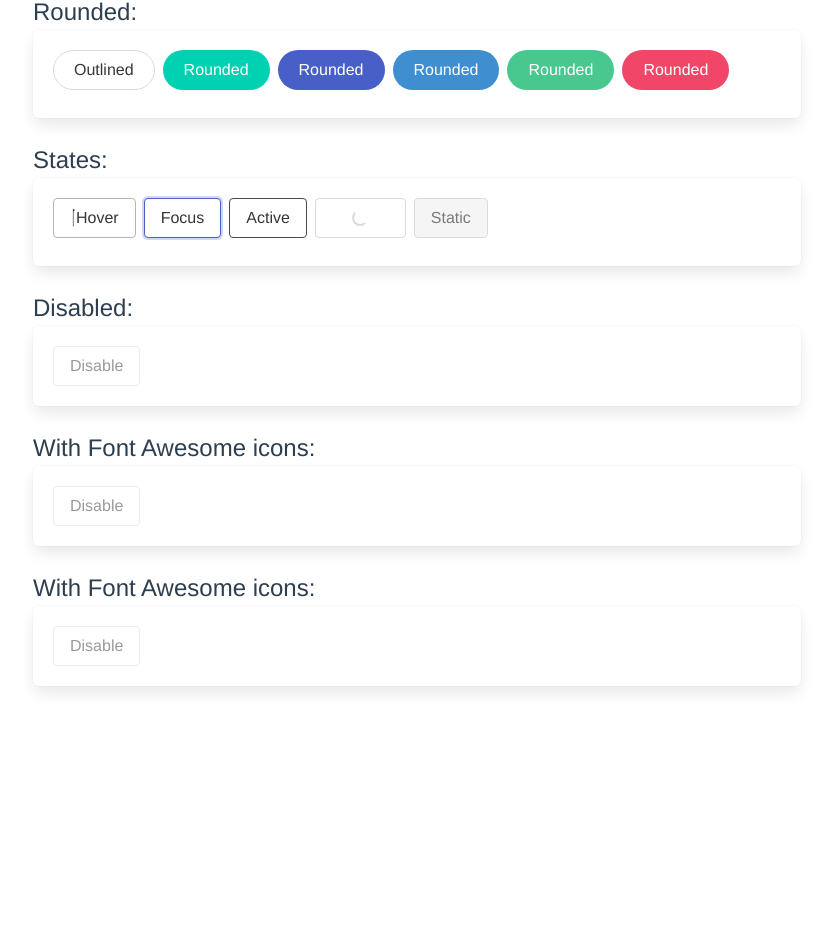
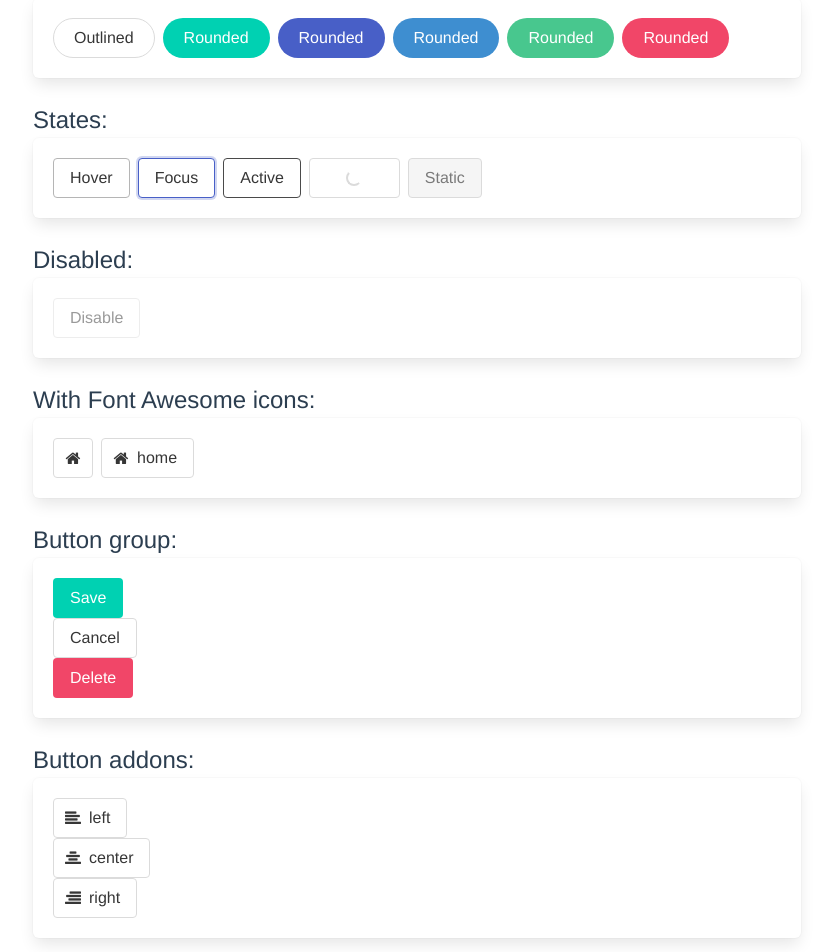
Before and after one commit to vue-bulma/bulma-ui, a Vue app: page /elements/button in a window 1280 px wide. Shown: the part 986-1938 px from the top of the page, without its empty margins (223-1056 px from the left). Before the commit the page ends 1692 px from the top, so only its background shows below. Built offline with nearby package versions, Linux system fonts and the light colour scheme.

Commit message:
add buttonGroup and buttonAddons

```diff
--- a/examples/components/elements/Button.vue
+++ b/examples/components/elements/Button.vue
@@ -1,12 +1,18 @@
 <template>
   <div class="container">
-    <span id="basic" class="title">Basic:</span>
+    <span
+      id="basic"
+      class="title"
+    >Basic:</span>
 
     <vb-box>
       <vb-button>Button</vb-button>
     </vb-box>
 
-    <span id="colors" class="title">Colors:</span>
+    <span
+      id="colors"
+      class="title"
+    >Colors:</span>
 
     <vb-box>
       <vb-button type="primary">Primary</vb-button>
@@ -25,7 +31,10 @@
       <vb-button type="text">Text</vb-button>
     </vb-box>
 
-    <span id="sizes" class="title">Sizes:</span>
+    <span
+      id="sizes"
+      class="title"
+    >Sizes:</span>
 
     <vb-box>
       <vb-button size="small">Small</vb-button>
@@ -35,69 +44,168 @@
       <vb-button size="large">Large</vb-button>
     </vb-box>
 
-    <span id="displays" class="title">Displays:</span>
+    <span
+      id="displays"
+      class="title"
+    >Displays:</span>
 
     <vb-box>
       <vb-button fullwidth>Fullwidth</vb-button>
     </vb-box>
 
-    <span id="styles" class="title">Styles:</span>
+    <span
+      id="styles"
+      class="title"
+    >Styles:</span>
 
     <vb-box>
       <vb-button outlined>Outlined</vb-button>
-      <vb-button type="primary" outlined>primary</vb-button>
-      <vb-button type="link" outlined>link</vb-button>
-      <vb-button type="info" outlined>Info</vb-button>
-      <vb-button type="warning" outlined>Warning</vb-button>
-      <vb-button type="success" outlined>Success</vb-button>
-      <vb-button type="danger" outlined>Danger</vb-button>
+      <vb-button
+        type="primary"
+        outlined
+      >primary</vb-button>
+      <vb-button
+        type="link"
+        outlined
+      >link</vb-button>
+      <vb-button
+        type="info"
+        outlined
+      >Info</vb-button>
+      <vb-button
+        type="warning"
+        outlined
+      >Warning</vb-button>
+      <vb-button
+        type="success"
+        outlined
+      >Success</vb-button>
+      <vb-button
+        type="danger"
+        outlined
+      >Danger</vb-button>
     </vb-box>
 
     <vb-box class="button-invert">
-      <vb-button type="primary" inverted outlined>Invert Outlined</vb-button>
-      <vb-button type="link" inverted outlined>Invert Outlined</vb-button>
-      <vb-button type="info" inverted outlined>Invert Outlined</vb-button>
-      <vb-button type="success" inverted outlined>Invert Outlined</vb-button>
-      <vb-button type="danger" inverted outlined>Invert Outlined</vb-button>
+      <vb-button
+        type="primary"
+        inverted
+        outlined
+      >Invert Outlined</vb-button>
+      <vb-button
+        type="link"
+        inverted
+        outlined
+      >Invert Outlined</vb-button>
+      <vb-button
+        type="info"
+        inverted
+        outlined
+      >Invert Outlined</vb-button>
+      <vb-button
+        type="success"
+        inverted
+        outlined
+      >Invert Outlined</vb-button>
+      <vb-button
+        type="danger"
+        inverted
+        outlined
+      >Invert Outlined</vb-button>
     </vb-box>
 
-    <span id="rounded" class="title">Rounded:</span>
+    <span
+      id="rounded"
+      class="title"
+    >Rounded:</span>
 
     <vb-box>
       <vb-button rounded>Outlined</vb-button>
-      <vb-button type="primary" rounded>Rounded</vb-button>
-      <vb-button type="link" rounded>Rounded</vb-button>
-      <vb-button type="info" rounded>Rounded</vb-button>
-      <vb-button type="success" rounded>Rounded</vb-button>
-      <vb-button type="danger" rounded>Rounded</vb-button>
+      <vb-button
+        type="primary"
+        rounded
+      >Rounded</vb-button>
+      <vb-button
+        type="link"
+        rounded
+      >Rounded</vb-button>
+      <vb-button
+        type="info"
+        rounded
+      >Rounded</vb-button>
+      <vb-button
+        type="success"
+        rounded
+      >Rounded</vb-button>
+      <vb-button
+        type="danger"
+        rounded
+      >Rounded</vb-button>
     </vb-box>
 
-    <span id="states" class="title">States:</span>
+    <span
+      id="states"
+      class="title"
+    >States:</span>
 
     <vb-box>
-      <vb-button state="hovered">
-        <span class="icon is-small">
-          <i class="fas fa-check"></i>
-        </span>
-        Hover
-      </vb-button>
+      <vb-button state="hovered">Hover</vb-button>
       <vb-button state="focused">Focus</vb-button>
       <vb-button state="active">Active</vb-button>
       <vb-button state="loading">Loading</vb-button>
       <vb-button state="static">Static</vb-button>
     </vb-box>
 
-    <span id="disabled" class="title">Disabled:</span>
+    <span
+      id="disabled"
+      class="title"
+    >Disabled:</span>
     <vb-box>
       <vb-button disabled>Disable</vb-button>
     </vb-box>
-    <span id="icons" class="title">With Font Awesome icons:</span>
+    <span
+      id="icons"
+      class="title"
+    >With Font Awesome icons:</span>
     <vb-box>
-      <vb-button disabled>Disable</vb-button>
+      <vb-button>
+        <vb-icon type="fa fa-home"></vb-icon>
+      </vb-button>
+      <vb-button>
+        <vb-icon type="fa fa-home"></vb-icon>
+        <span>home</span>
+      </vb-button>
     </vb-box>
-     <span id="icons" class="title">With Font Awesome icons:</span>
+    <span
+      id="group"
+      class="title"
+    >Button group:</span>
     <vb-box>
-      <vb-button disabled>Disable</vb-button>
+      <vb-button-group>
+        <vb-button type="primary">Save</vb-button>
+        <vb-button>Cancel</vb-button>
+        <vb-button type="danger">Delete</vb-button>
+      </vb-button-group>
+    </vb-box>
+    <span
+      id="addons"
+      class="title"
+    >Button addons:</span>
+    <vb-box>
+      <vb-button-addons>
+        <vb-button>
+          <vb-icon type="fa fa-align-left"></vb-icon>
+          <span>left</span>
+        </vb-button>
+        <vb-button>
+          <vb-icon type="fa fa-align-center"></vb-icon>
+          <span>center</span>
+        </vb-button>
+        <vb-button>
+          <vb-icon type="fa fa-align-right"></vb-icon>
+          <span>right</span>
+        </vb-button>
+      </vb-button-addons>
     </vb-box>
   </div>
 </template>
@@ -112,4 +220,7 @@ export default {
 .button-invert {
   background-color: #00d1b2;
 }
+.main .box :not(:last-child) {
+  margin-bottom: 0;
+}
 </style>
--- /dev/null
+++ b/src/components/elements/ButtonAddons.vue
@@ -0,0 +1,28 @@
+<script>
+import Vue from 'vue'
+import Control from './Control.vue'
+const VbButtonAddons = Vue.component('VbButtonAddons', {
+  components: {
+    Control
+  },
+  render (h) {
+    return h('control', { 'class': 'has-addons' }, this.list.map(item => {
+      return item.componentOptions.tag === 'VbButtonAddons'
+        ? item
+        : h('p', { 'class': 'control' },[item])
+    }))
+  },
+  computed: {
+    list () {
+      return this.$slots.default || []
+    }
+  }
+})
+export default VbButtonAddons
+</script>
+
+<style lang="scss">
+@import '~bulma/sass/utilities/_all';
+@import '~bulma/sass/elements/button.sass';
+@import '~bulma/sass/elements/form.sass';
+</style>
--- /dev/null
+++ b/src/components/elements/ButtonGroup.vue
@@ -0,0 +1,28 @@
+<script>
+import Vue from 'vue'
+import Control from './Control.vue'
+const VbButtonGroup = Vue.component('VbButtonGroup', {
+  components: {
+    Control
+  },
+  render (h) {
+    return h('control', { 'class': 'is-grouped' }, this.list.map(item => {
+      return item.componentOptions.tag === 'VbButtonGroup'
+        ? item
+        : h('p', { 'class': 'control' },[item])
+    }))
+  },
+  computed: {
+    list () {
+      return this.$slots.default || []
+    }
+  }
+})
+export default VbButtonGroup
+</script>
+
+<style lang="scss">
+@import '~bulma/sass/utilities/_all';
+@import '~bulma/sass/elements/button.sass';
+@import '~bulma/sass/elements/form.sass';
+</style>
--- /dev/null
+++ b/src/components/elements/Control.vue
@@ -0,0 +1,17 @@
+<template>
+  <div class="field" >
+    <slot></slot>
+  </div>
+</template>
+
+<script>
+export default {
+  name: "VbControl",
+}
+</script>
+
+<style lang="scss">
+@import '~bulma/sass/utilities/_all';
+@import '~bulma/sass/elements/button.sass';
+@import '~bulma/sass/elements/icon.sass';
+</style>
--- a/src/index.js
+++ b/src/index.js
@@ -3,7 +3,17 @@ import Button from './components/elements/Button'
 import Content from './components/elements/Content'
 import Delete from './components/elements/Delete'
 import Icon from './components/elements/Icon'
-const components = [Box, Button, Content, Delete, Icon]
+import ButtonGroup from './components/elements/ButtonGroup'
+import ButtonAddons from './components/elements/ButtonAddons'
+const components = [
+  Box,
+  Button,
+  Content,
+  Delete,
+  Icon,
+  ButtonGroup,
+  ButtonAddons
+]
 
 const install = function(Vue) {
   components.map(component => {
```
